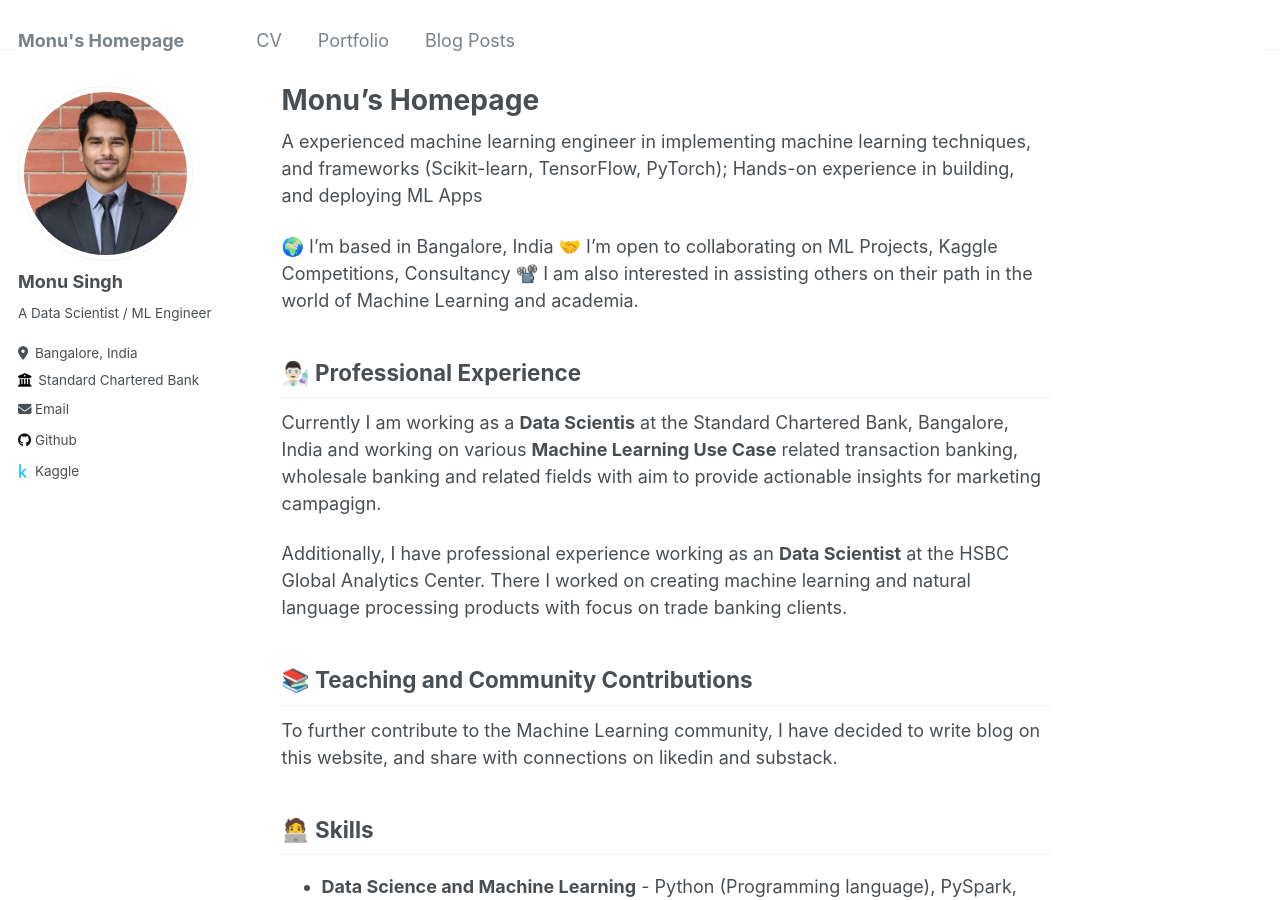
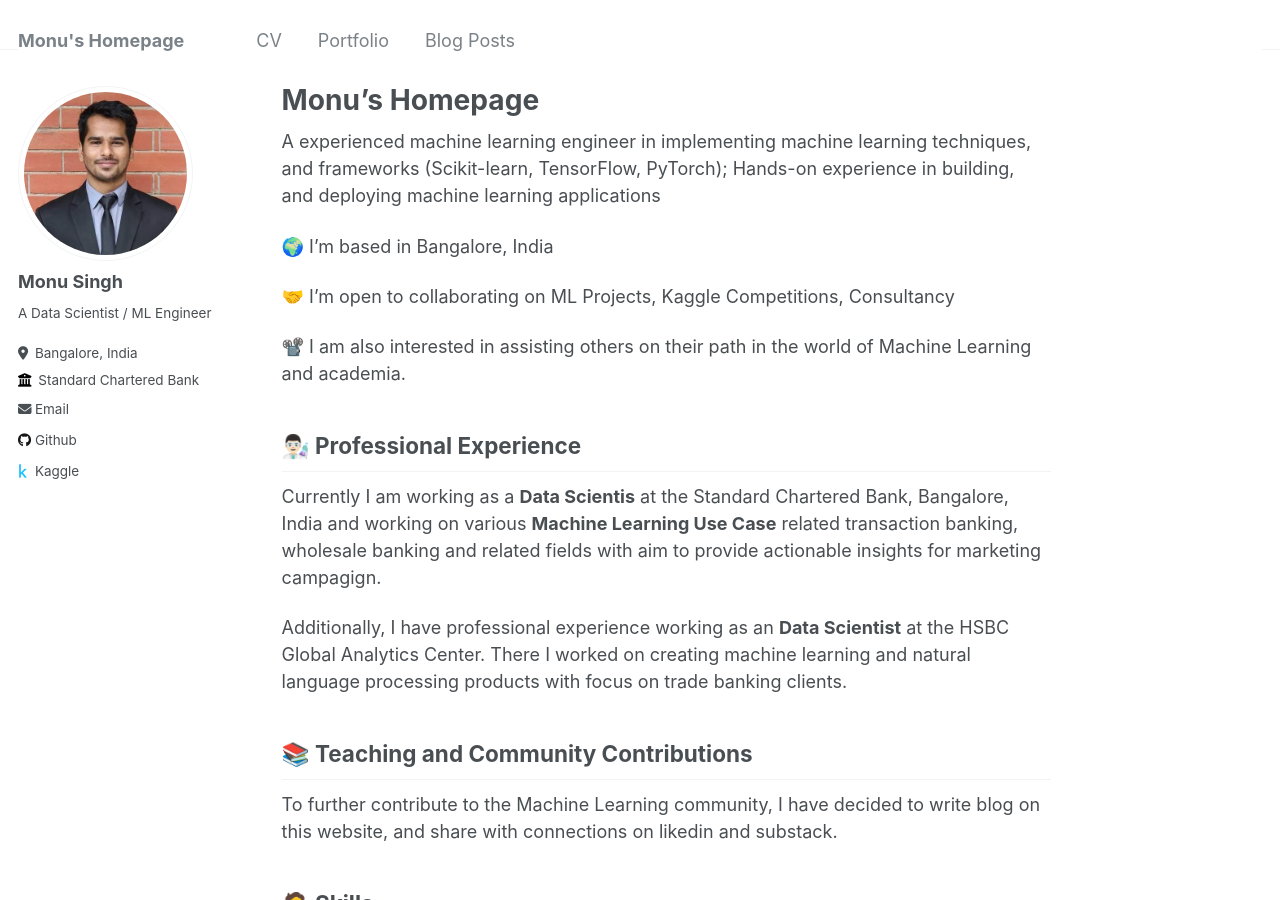
Before and after one commit to MonuSingh16/MonuSingh16.github.io, a Jekyll site: the page built from _pages/about.md, in a window 1280 px wide and 900 px high. Built offline with Jekyll 4.4.1, drawn with Linux system fonts in a browser that asks for light colours.

Commit message:
Update about.md

```diff
--- a/_pages/about.md
+++ b/_pages/about.md
@@ -7,10 +7,13 @@ redirect_from:
   - /about/
   - /about.html
 ---
-A experienced machine learning engineer in implementing machine learning techniques, and frameworks (Scikit-learn, TensorFlow, PyTorch); Hands-on experience in building, and deploying ML Apps
+
+A experienced machine learning engineer in implementing machine learning techniques, and frameworks (Scikit-learn, TensorFlow, PyTorch); Hands-on experience in building, and deploying machine learning applications
 
 🌍 I'm based in Bangalore, India
+
 🤝 I'm open to collaborating on ML Projects, Kaggle Competitions, Consultancy
+
 📽️ I am also interested in assisting others on their path in the world of Machine Learning and academia.
 
 ## 👨🏻‍🔬 Professional Experience
@@ -27,4 +30,5 @@ To further contribute to the Machine Learning community, I have decided to write
 Linear Regression, Logistic Regression, KNN, K-Mean, DTs, Gradient Boosted Trees; XGBoost; A/B Testing
 
 - **Deep Learning** - Framework - PyTorch; DNN, CNN, RNN; NLP - word2vec, Tokenizers, Attention Mechanism
+
 - **Machine Learning Operations** - MLFlow, Docker, FastAPI, Github Actions, Cloud - AWS
```
